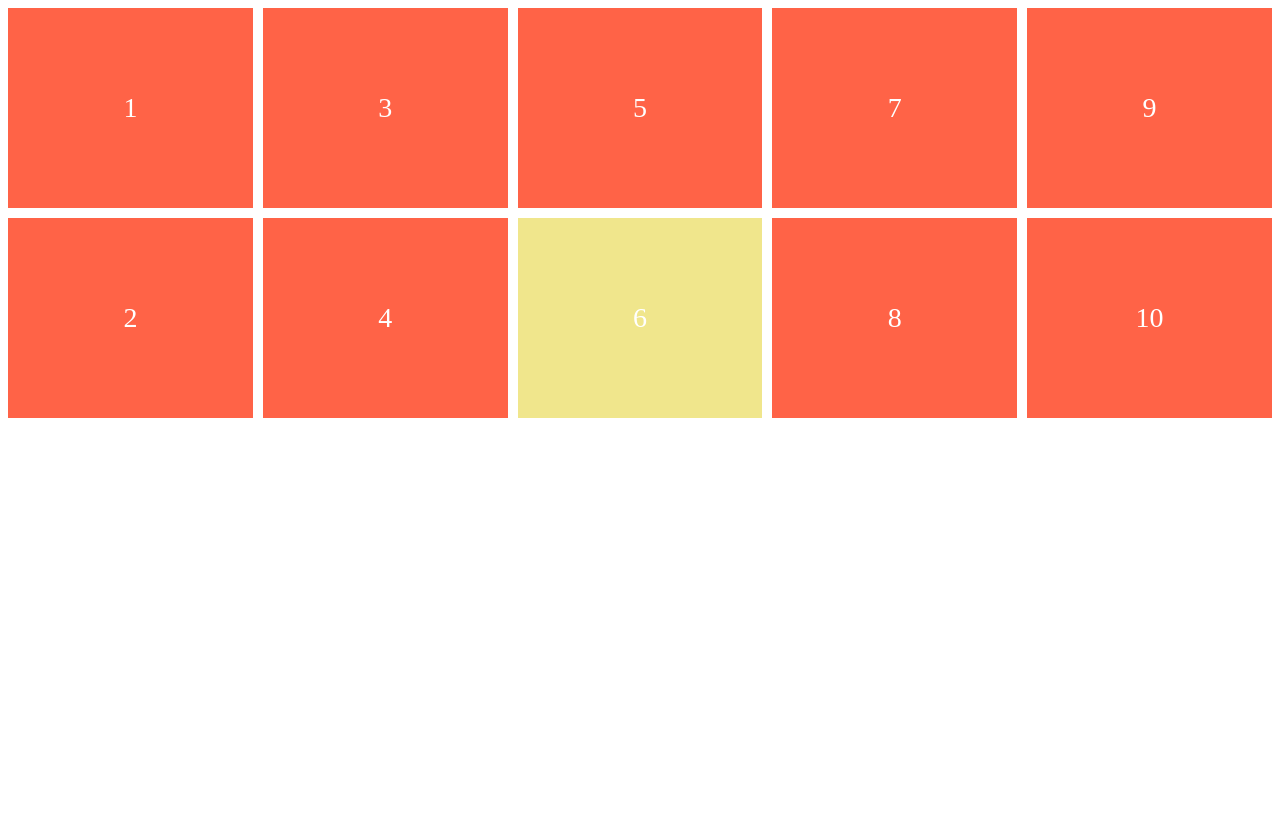
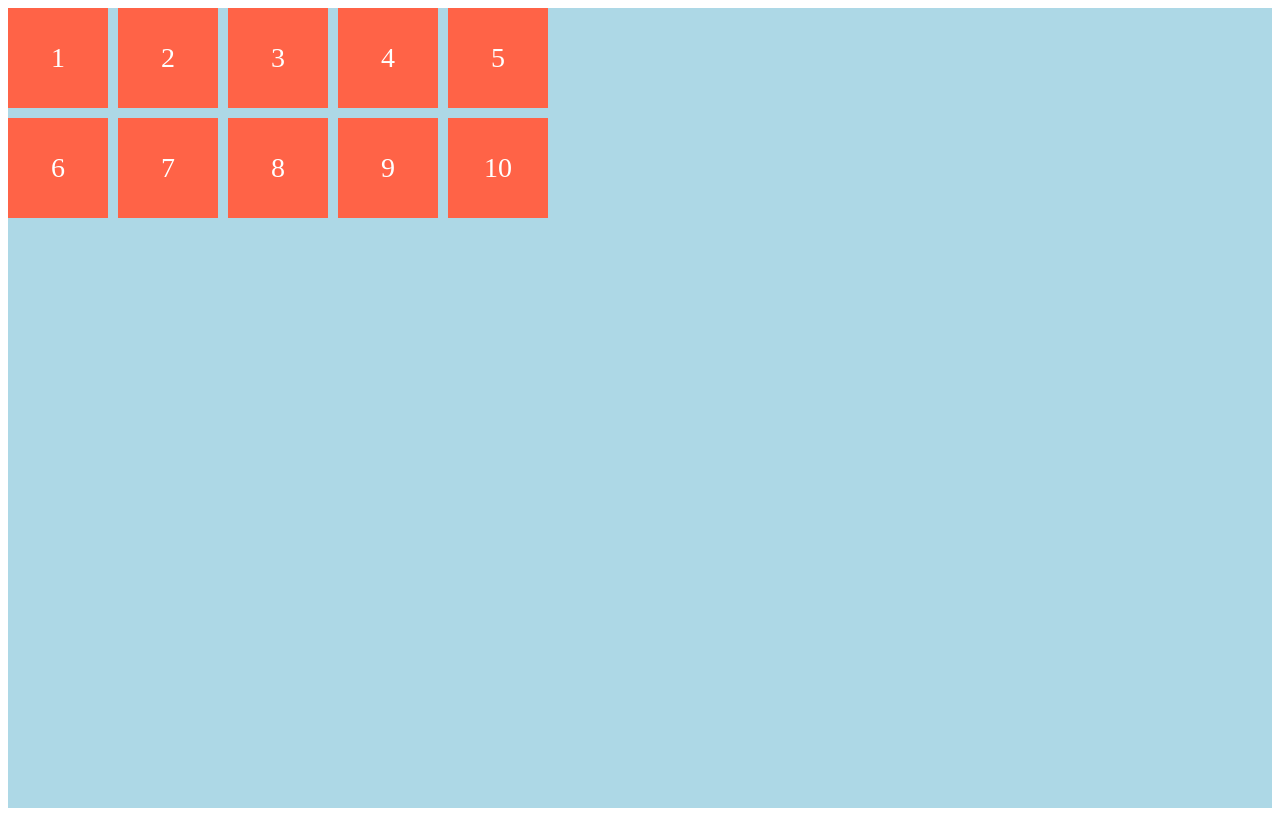
Before and after one commit to Kronii1/CSS_Layout_MasterClass, a website built with Vite: page FlexBox/css-layout-masterclass/index.html in a window 1280 px wide. Built offline with nearby package versions, Linux system fonts and the light colour scheme.

Commit message:
3.8 Align and Justify Content Before Study

```diff
--- a/FlexBox/css-layout-masterclass/styles/style.css
+++ b/FlexBox/css-layout-masterclass/styles/style.css
@@ -1,18 +1,13 @@
 .father {
-  min-height: 50vh;
+  display: grid;
   gap: 10px;
-  display: grid;
-  grid-template-columns: repeat(2, 1fr);
-  grid-template-rows: repeat(2, 1fr);
-  grid-auto-rows: 1fr;
-  grid-auto-columns: 1fr;
-  grid-auto-flow: column;
-  justify-items: stretch;
-  align-items: stretch;
+  height: 100vh;
+  grid-template-columns: repeat(5, 100px);
+  grid-template-rows: repeat(2, 100px);
+  background-color: lightblue;
 }
 
 .child {
-  height: 200px;
   background-color: tomato;
   color: white;
   font-size: 28px;
@@ -20,8 +15,3 @@
   justify-content: center;
   align-items: center;
 }
-
-.child:nth-child(6) {
-  background-color: khaki;
-  align-self: center;
-}
```
Also changed, not shown: 1 other file.
